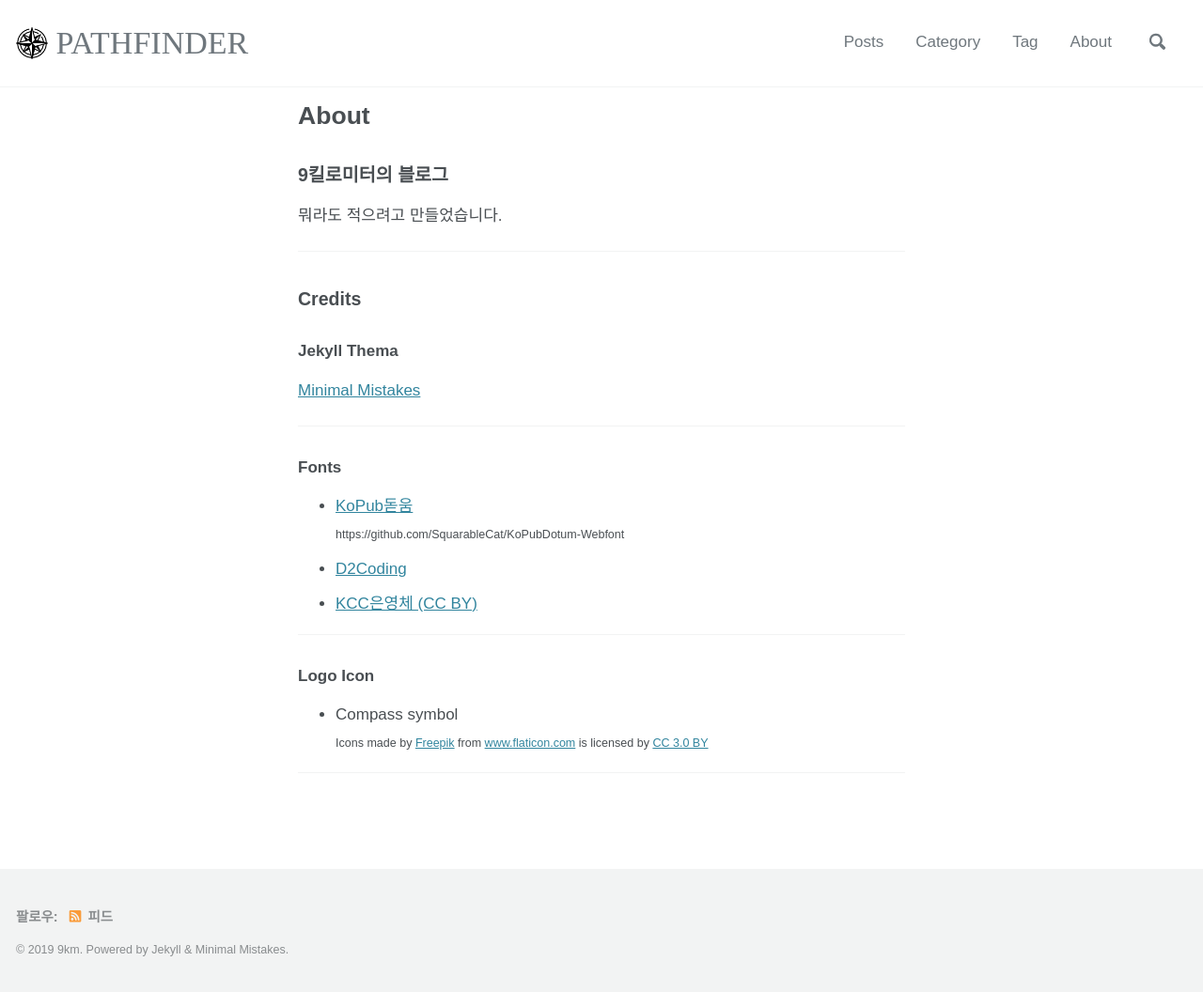
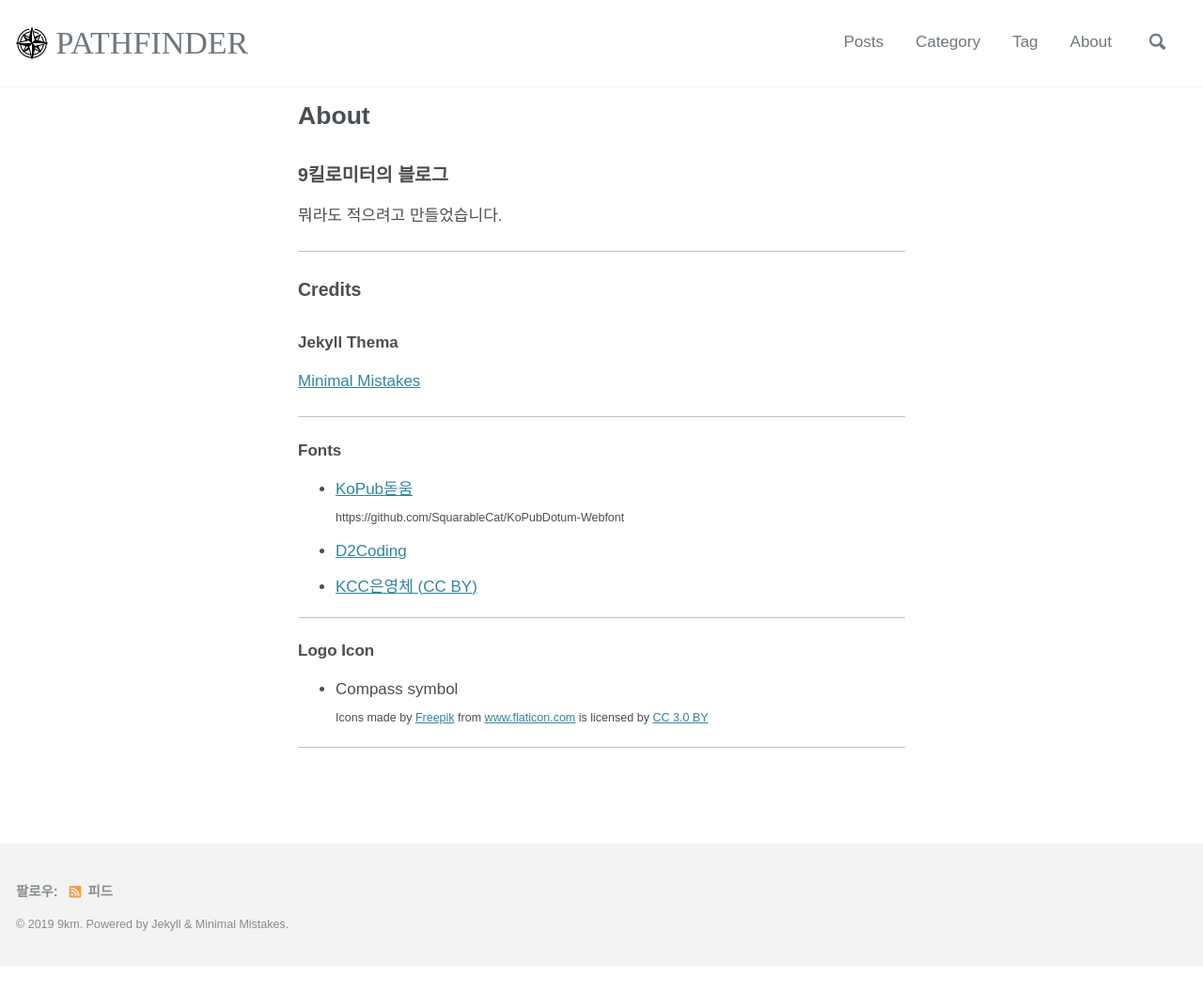
Before and after one commit to 9kilometer/9kilometer.github.io, a Jekyll site: the page built from _pages/about.md, in a window 1280 px wide. Shown: the whole page at 94% size. Built offline with Jekyll 4.4.1, drawn with Linux system fonts in a browser that asks for light colours; cached includes are drawn as plain includes; some web fonts are replaced; after the commit the page ends 1029 px from its top, so only the background shows below that.

Commit message:
css 수정3 (제목과 본문 사이의 간격 조정, 가로줄 컬러 변경, 가로줄과 본문 부제 사이의 간격 조정)

```diff
--- a/_sass/minimal-mistakes/_base.scss
+++ b/_sass/minimal-mistakes/_base.scss
@@ -31,6 +31,9 @@ h6 {
   line-height: 1.2;
   font-family: $header-font-family;
   font-weight: bold;
+  hr + & {
+    margin-top: 1.5em;
+  }
 }
 
 h1 {
@@ -184,7 +187,8 @@ hr {
   display: block;
   margin: 1em 0;
   border: 0;
-  border-top: 1px solid $border-color;
+  // border-top: 1px solid $border-color;
+  border-top: 1.5px solid $light-gray;
 }
 
 /* lists */
--- a/_sass/minimal-mistakes/_page.scss
+++ b/_sass/minimal-mistakes/_page.scss
@@ -72,6 +72,10 @@
     border-bottom: 1px solid $border-color;
   }
 
+  header + & {
+    margin-top: 2.5em; /* custom: 헤더 이미지 없을 때 제목과 본문 사이의 간격 증가 */
+  }
+
   p,
   li,
   dl {
@@ -82,7 +86,7 @@
   p {
     margin: 0 0 $indent-var;
 
-    /* 문단과 코드블럭 사이의 margin 조절 */
+    /* custom: 문단과 코드블럭 사이의 margin 조절 */
     & + div.highlighter-rouge {
       margin-top: -($indent-var);
       margin-bottom: 0.4em;
```
